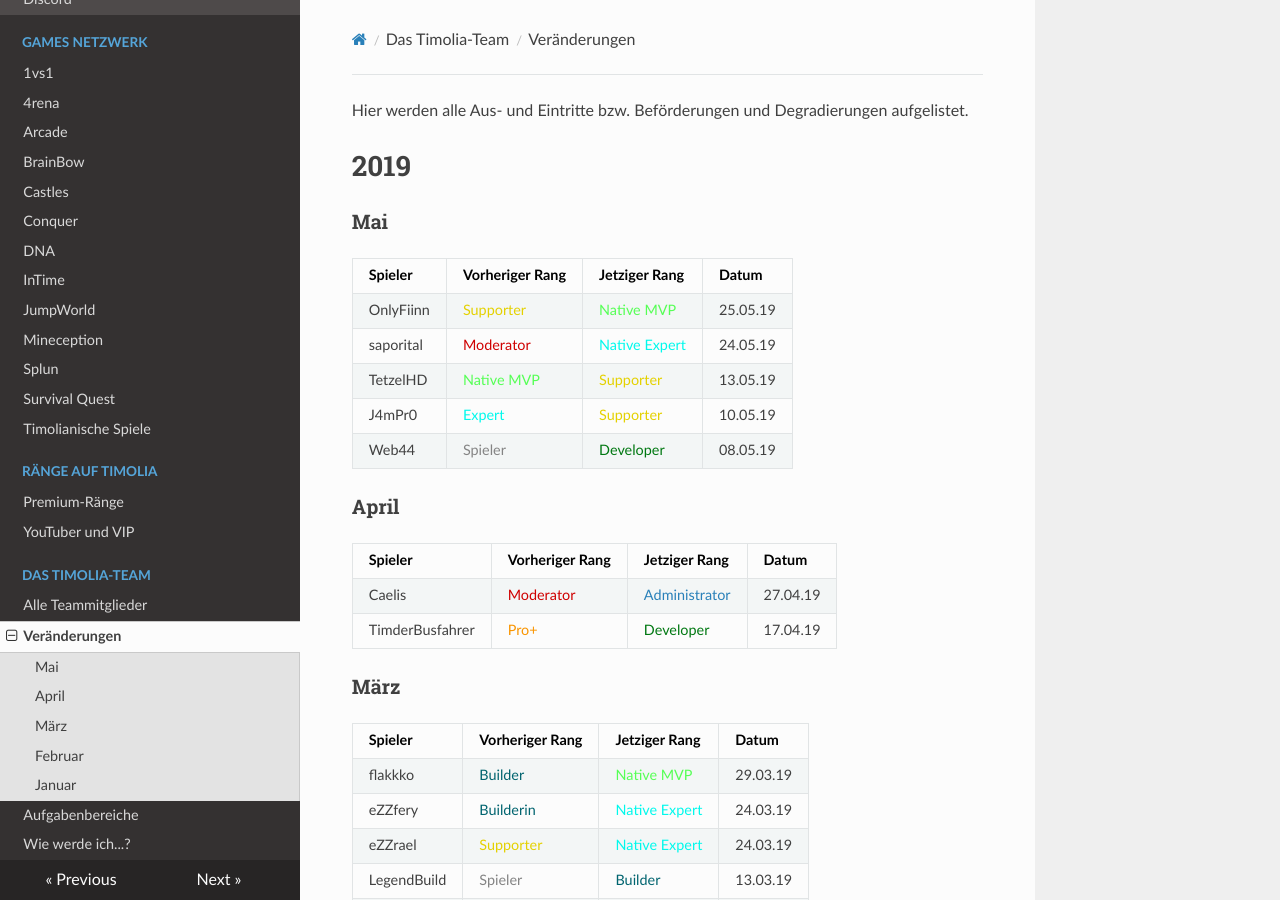
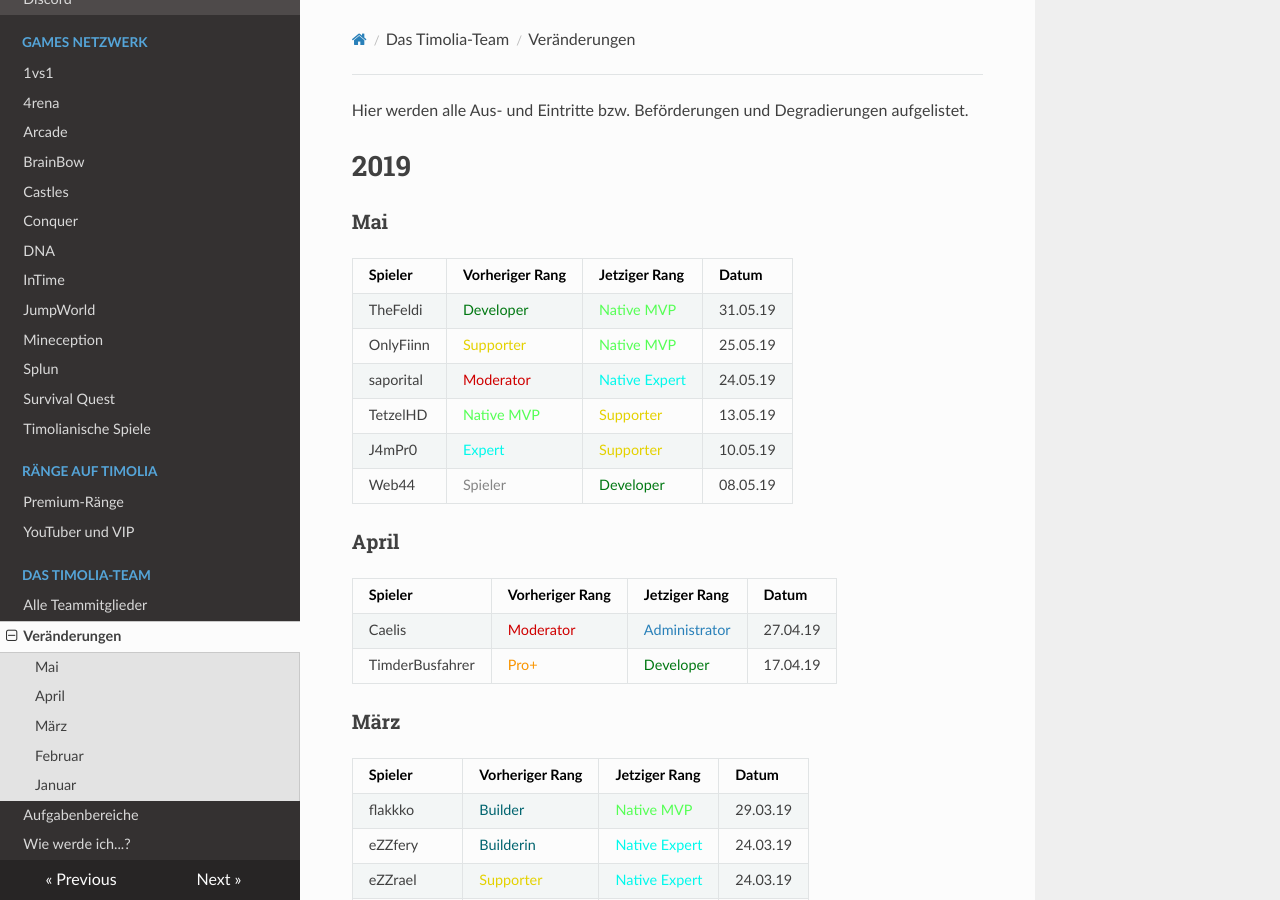
Before and after one commit to TimoliaDE/HowTo, an MkDocs documentation site: the page built from docs/team/changes.md, in a window 1280 px wide and 900 px high. Built offline with MkDocs 1.6.1, drawn with Linux system fonts in a browser that asks for light colours; nearby versions of some CDN libraries; old or Windows-style settings are respelled for this version of MkDocs.

Commit message:
TheFeldi Dev -> Native

```diff
--- a/docs/team/changes.md
+++ b/docs/team/changes.md
@@ -5,6 +5,7 @@ Hier werden alle Aus- und Eintritte bzw. Beförderungen und Degradierungen aufge
 ###  <strong>Mai</strong>
 | Spieler | Vorheriger Rang | Jetziger Rang | Datum |
 | ------ | ------ | ------ | ------ |
+| TheFeldi | <span style="color:#007812">Developer</span> | <span style="color:#55FF55">Native MVP</span> | 31.05.19 |
 | OnlyFiinn | <span style="color:#E4D100">Supporter</span> | <span style="color:#55FF55">Native MVP</span> | 25.05.19 |
 | saporital | <span style="color:#CF0101">Moderator</span> | <span style="color:#00F9EC">Native Expert</span> | 24.05.19 |
 | TetzelHD | <span style="color:#55FF55">Native MVP</span> | <span style="color:#E4D100">Supporter</span> | 13.05.19 |
```
